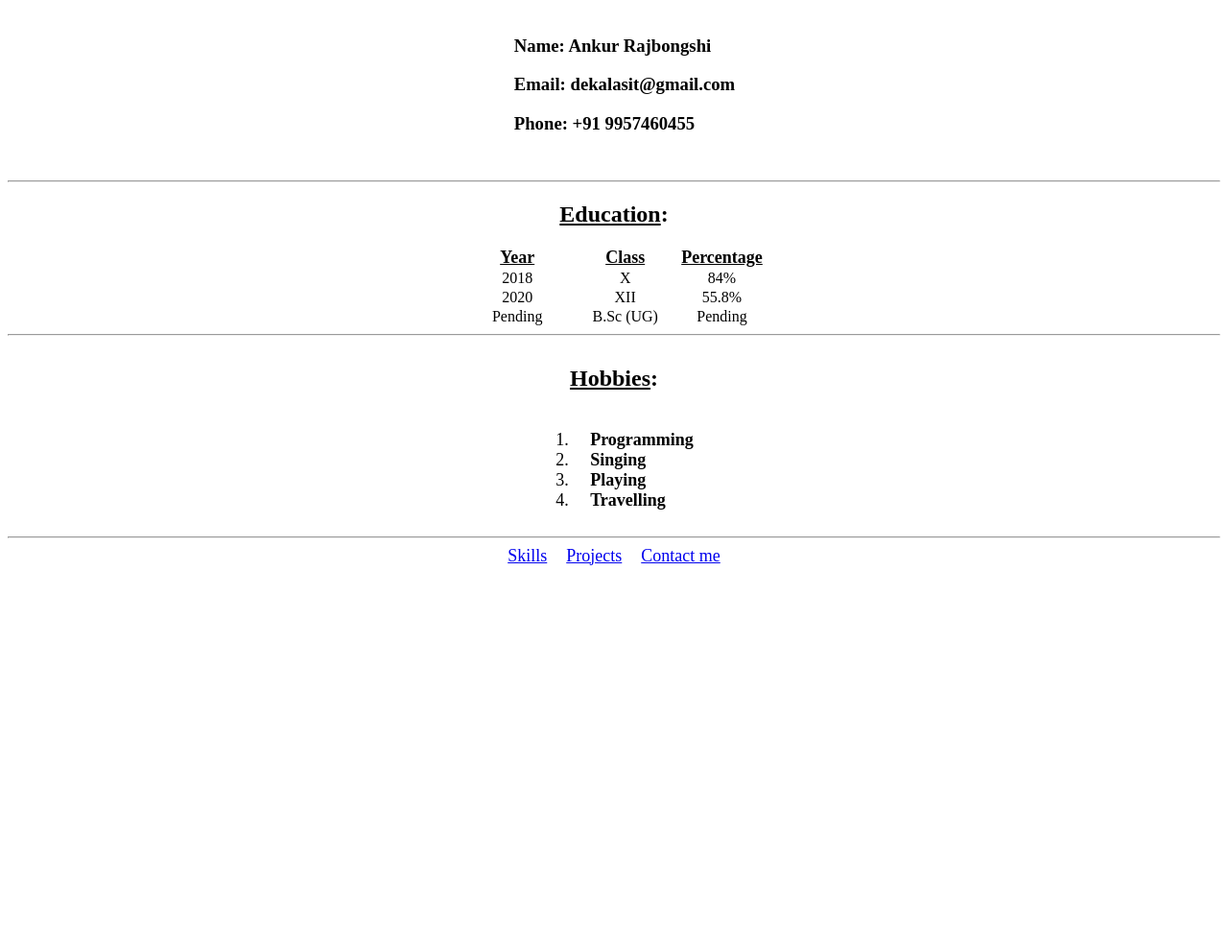
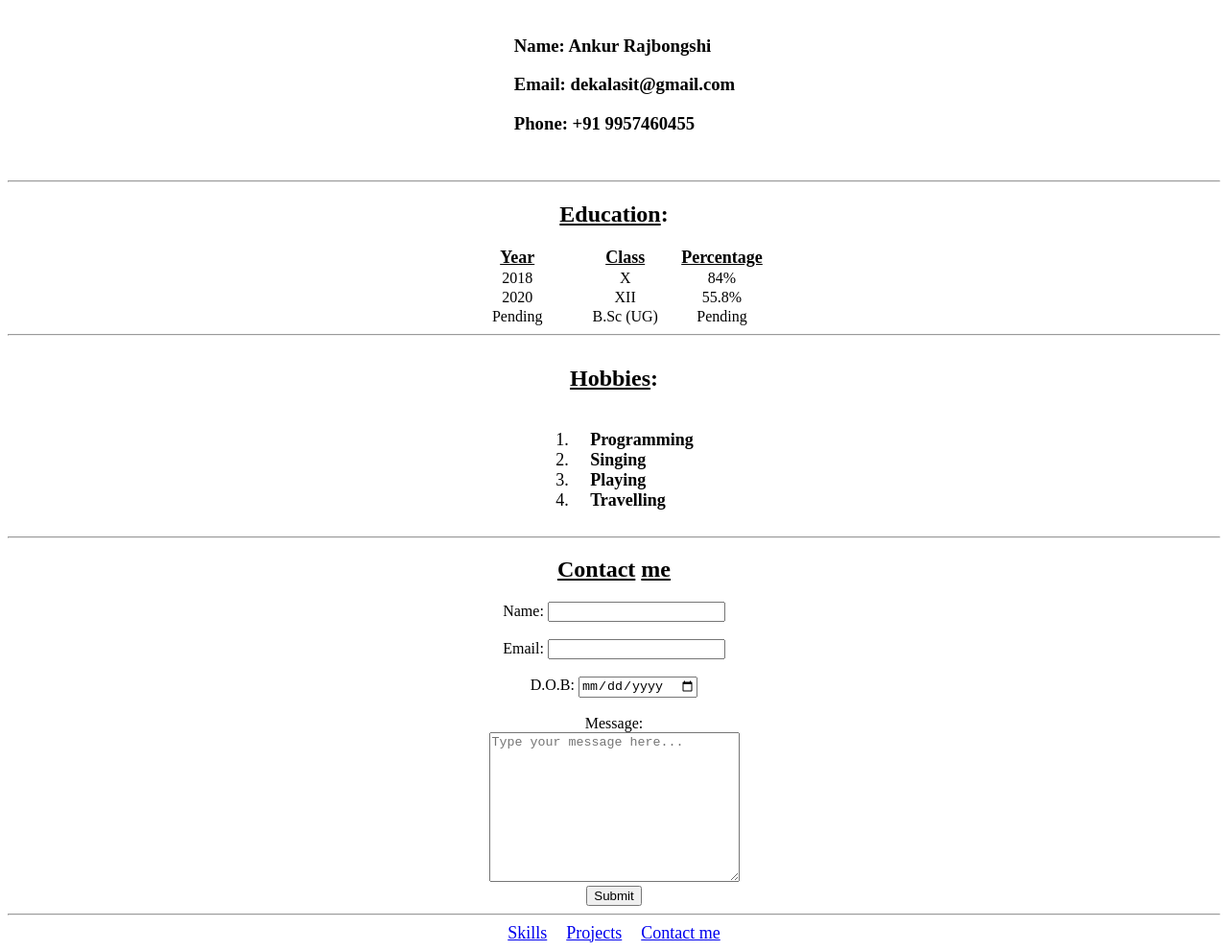
Before and after one commit to projecting123/profile, a plain HTML site: page index.html in a window 1280 px wide. Shown: the part 84-1075 px from the top of the page at 96% size. Before the commit the page ends 800 px from the top, so only its background shows below. Drawn offline with Linux system fonts and the light colour scheme.

Commit message:
Add files via upload

```diff
--- a/index.html
+++ b/index.html
@@ -74,6 +74,19 @@
             </tr>
         </table>
         <hr>
+        <h2><u>Contact</u> <u>me</u></h2>
+        <form action="mailto:dekalasit@gmail.com" method="post" enctype="text/plain">
+            <label for="">Name:</label>
+            <input type="text"><br><br>
+            <label for="">Email:</label>
+            <input type="email"><br><br>
+            <label for="">D.O.B:</label>
+            <input type="date"><br><br>
+            <label for="">Message:</label><br>
+            <textarea name="" id="" cols="30" rows="10" placeholder="Type your message here..."></textarea><br>
+            <input type="submit" value="Submit">
+        </form>
+        <hr>
         <a href="skills.html"><font size="4">Skills</font></a>
         &emsp;<a href="project.html"><font size="4">Projects</font></a>
         &emsp;<a href="contactMe.html"><font size="4">Contact me</font></a>
```
